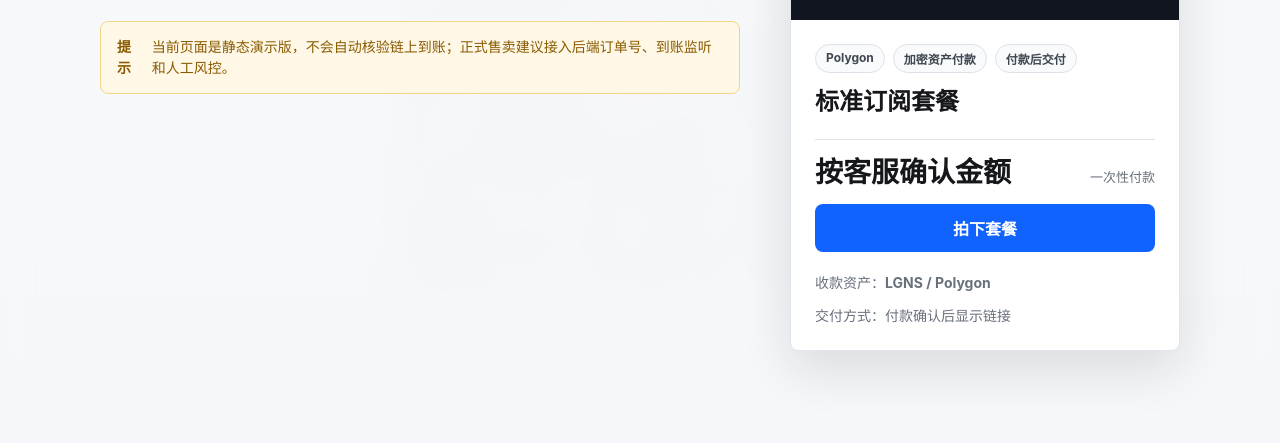
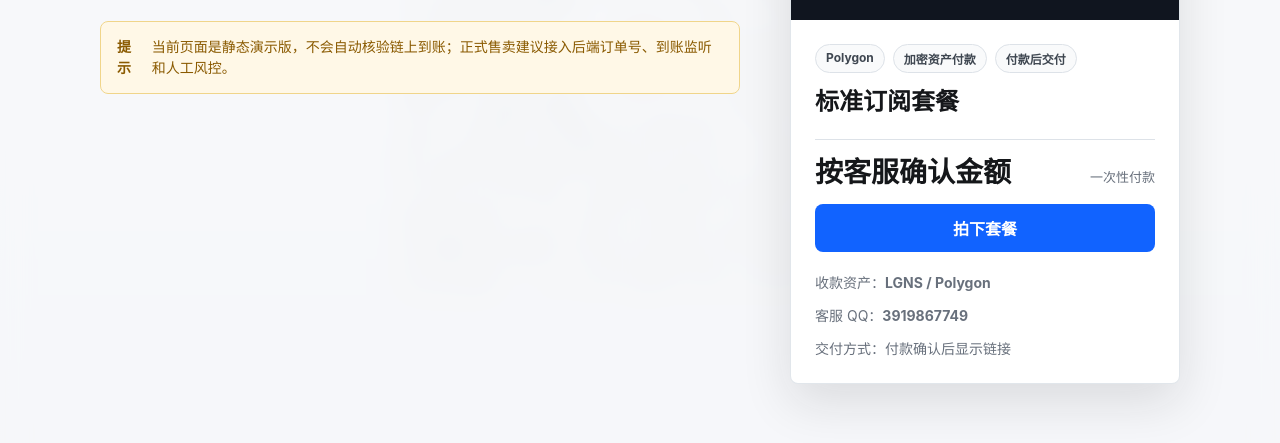
Before and after one commit to hangge002/vpn-checkout-site, a plain HTML site: page index.html in a window 1280 px wide. Shown: the part 295-738 px from the top of the page. Drawn offline with Linux system fonts and the light colour scheme.

Commit message:
Add customer QQ contact

```diff
--- a/index.html
+++ b/index.html
@@ -458,6 +458,7 @@
           <button id="buyButton" type="button">拍下套餐</button>
           <div class="details">
             <span>收款资产：<strong id="assetLabel">LGNS / Polygon</strong></span>
+            <span>客服 QQ：<strong id="customerQq">3919867749</strong></span>
             <span>交付方式：付款确认后显示链接</span>
           </div>
         </div>
@@ -483,7 +484,7 @@
               <button class="copy" id="copyAddress" type="button">复制</button>
             </div>
           </div>
-          <p class="hint">请确认网络为 Polygon，并按页面或客服确认的金额付款。付款完成后点击下方按钮查看交付链接。</p>
+          <p class="hint">请确认网络为 Polygon，并按页面或客服确认的金额付款。客服 QQ：<strong id="modalCustomerQq">3919867749</strong>。付款完成后点击下方按钮查看交付链接。</p>
           <div class="step-actions">
             <button id="paidButton" type="button">我已付款，查看链接</button>
             <button class="secondary" id="cancelButton" type="button">稍后再付</button>
@@ -505,6 +506,7 @@
       priceLabel: "按客服确认金额",
       assetLabel: "LGNS / Polygon",
       networkLabel: "Polygon",
+      customerQq: "3919867749",
       walletAddress: "0x733e28b38960d710b5d410c72bf4974db8823fd6",
       qrImage: "assets/qr_code_only.png",
       deliveryLink: "https://www.google.com/search?q=index.h"
@@ -525,6 +527,8 @@
       document.getElementById("priceLabel").textContent = APP_CONFIG.priceLabel;
       document.getElementById("assetLabel").textContent = APP_CONFIG.assetLabel;
       document.getElementById("networkLabel").textContent = APP_CONFIG.networkLabel;
+      document.getElementById("customerQq").textContent = APP_CONFIG.customerQq;
+      document.getElementById("modalCustomerQq").textContent = APP_CONFIG.customerQq;
       document.getElementById("walletAddress").textContent = APP_CONFIG.walletAddress;
       document.getElementById("paymentQr").src = APP_CONFIG.qrImage;
       document.querySelector(".product-visual img").src = APP_CONFIG.qrImage;
```
